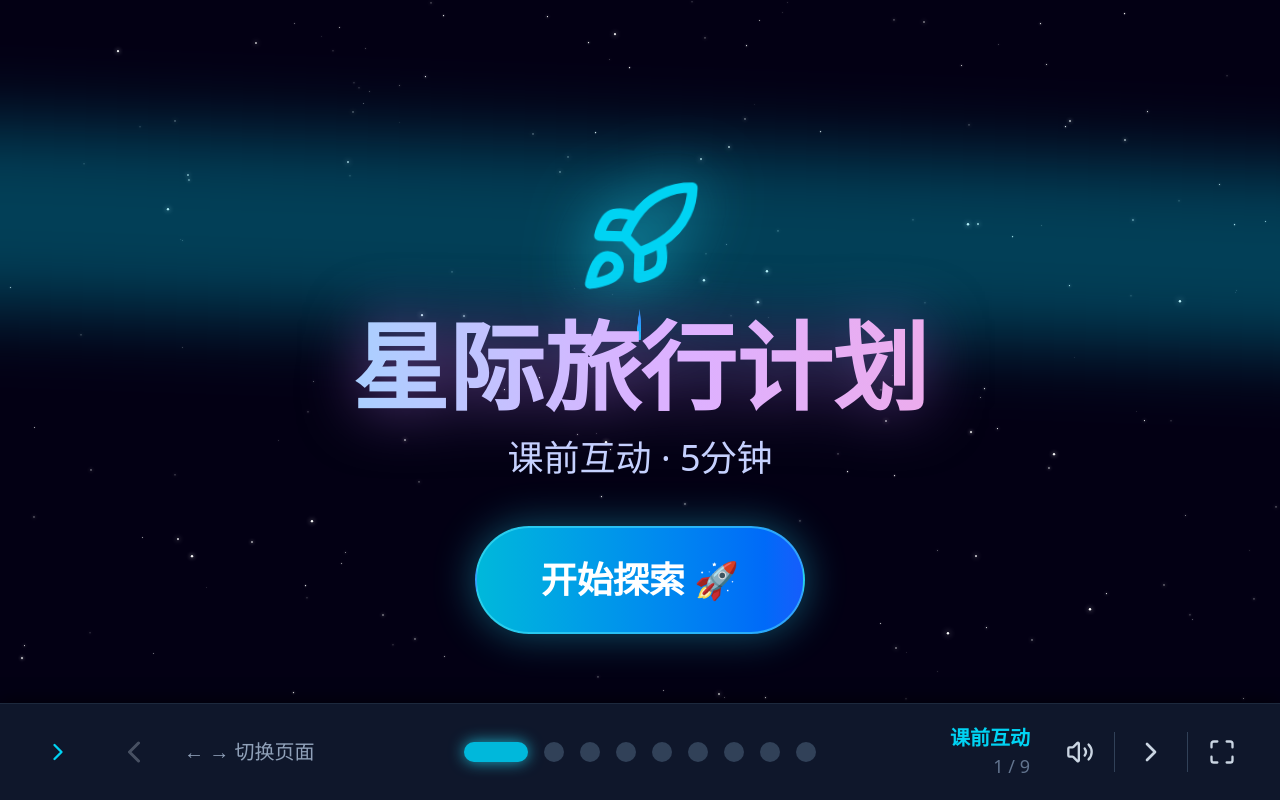
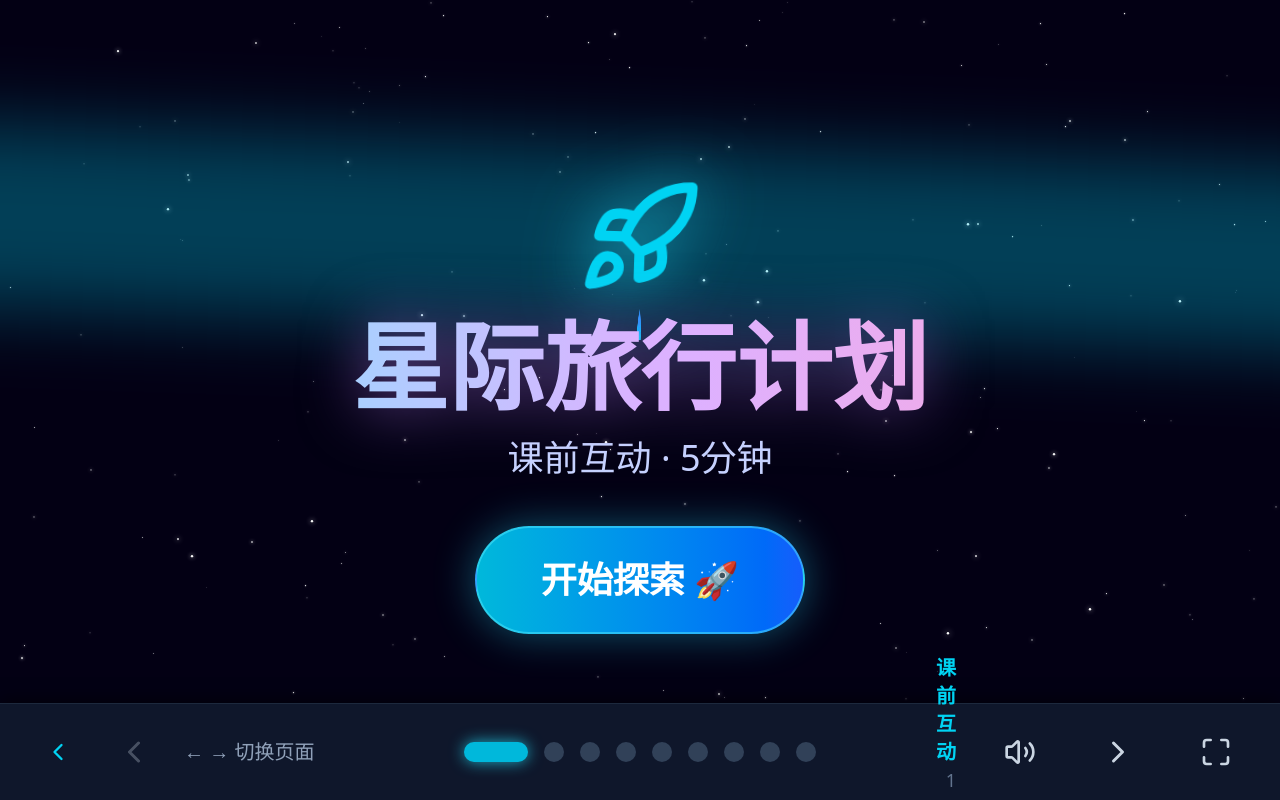
Before and after one commit to ysxx86/zbl, a React (Vite) app: page / in a window 1280 px wide. Built offline with nearby package versions, Linux system fonts and the light colour scheme.

Commit message:
fix: 修复三个UI问题
1. 底部导航栏收起时往左收，展开时往右展开，按钮都在左边
2. 模块六第4、5、6题提示不再被导航栏挡住（增加底部padding）
3. 模块六下一题按钮固定在右边居中位置

```diff
--- a/src/App.tsx
+++ b/src/App.tsx
@@ -1,6 +1,6 @@
 import { useState, useRef, useEffect, useCallback, createContext, useContext } from 'react';
 import { motion, AnimatePresence } from 'motion/react';
-import { Maximize, Minimize, ChevronLeft, ChevronRight, Volume2, VolumeX, PanelBottomClose, PanelBottomOpen } from 'lucide-react';
+import { Maximize, Minimize, ChevronLeft, ChevronRight, Volume2, VolumeX } from 'lucide-react';
 
 import Slide0Warmup from './components/Slide0Warmup';
 import Slide1Intro from './components/Slide1Intro';
@@ -135,7 +135,7 @@ export default function App() {
         ref={containerRef}
         className="w-full h-screen bg-slate-950 flex flex-col overflow-hidden font-sans"
       >
-        <div className="flex-1 relative overflow-hidden">
+        <div className="flex-1 relative overflow-hidden pb-24">
           <AnimatePresence mode="wait">
             <motion.div
               key={currentSlide}
@@ -150,21 +150,23 @@ export default function App() {
           </AnimatePresence>
         </div>
 
+        {/* 导航栏 - 收起时往左收，展开时往右展开 */}
         <motion.div
-          className="fixed bottom-0 left-0 right-0 bg-slate-900 border-t border-slate-800 shadow-[0_-4px_15px_rgba(0,0,0,0.5)] origin-right z-20"
+          className="fixed bottom-0 left-0 right-0 bg-slate-900 border-t border-slate-800 shadow-[0_-4px_15px_rgba(0,0,0,0.5)] z-20"
           animate={{
-            translateX: isNavbarCollapsed ? '100%' : 0,
+            transform: isNavbarCollapsed ? 'translateX(-100%)' : 'translateX(0)',
           }}
           transition={{ duration: 0.3, ease: "easeInOut" }}
         >
           <div className="h-24 flex items-center justify-between px-8">
             <div className="flex items-center gap-4 w-1/4">
+              {/* 收起展开按钮在左边 */}
               <button
                 onClick={toggleNavbar}
                 className="p-3 rounded-full hover:bg-slate-800 transition-colors text-cyan-400"
                 title={isNavbarCollapsed ? "展开导航栏" : "收起导航栏"}
               >
-                <ChevronRight size={28} />
+                <ChevronLeft size={28} />
               </button>
               <button
                 onClick={prevSlide}
@@ -192,7 +194,7 @@ export default function App() {
               ))}
             </div>
 
-            <div className="flex items-center justify-end gap-2 w-1/4">
+            <div className="flex items-center justify-end gap-4 w-1/4">
               <div className="text-right mr-4 hidden lg:block">
                 <p className="text-cyan-400 font-bold text-xl">{slideTitles[currentSlide]}</p>
                 <p className="text-slate-500 text-lg">{currentSlide + 1} / {TOTAL_SLIDES}</p>
@@ -200,43 +202,44 @@ export default function App() {
 
               <button
                 onClick={toggleSound}
-                className="p-3 rounded-full hover:bg-slate-800 transition-colors text-slate-300"
+                className="p-4 rounded-full hover:bg-slate-800 transition-colors text-slate-300"
                 title={soundEnabled ? "关闭音效" : "开启音效"}
               >
-                {soundEnabled ? <Volume2 size={28} /> : <VolumeX size={28} />}
+                {soundEnabled ? <Volume2 size={32} /> : <VolumeX size={32} />}
               </button>
 
-              <div className="w-px h-10 bg-slate-700"></div>
+              <div className="w-px h-12 bg-slate-700"></div>
 
               <button
                 onClick={nextSlide}
                 disabled={currentSlide === TOTAL_SLIDES - 1}
-                className="p-3 rounded-full hover:bg-slate-800 disabled:opacity-30 disabled:cursor-not-allowed transition-colors text-slate-300"
+                className="p-4 rounded-full hover:bg-slate-800 disabled:opacity-30 disabled:cursor-not-allowed transition-colors text-slate-300"
                 aria-label="下一页"
               >
-                <ChevronRight size={32} />
+                <ChevronRight size={36} />
               </button>
 
-              <div className="w-px h-10 bg-slate-700"></div>
+              <div className="w-px h-12 bg-slate-700"></div>
 
               <button
                 onClick={toggleFullscreen}
-                className="p-3 rounded-full hover:bg-slate-800 transition-colors text-slate-300"
+                className="p-4 rounded-full hover:bg-slate-800 transition-colors text-slate-300"
                 title={isFullscreen ? "退出全屏" : "全屏模式"}
               >
-                {isFullscreen ? <Minimize size={28} /> : <Maximize size={28} />}
+                {isFullscreen ? <Minimize size={32} /> : <Maximize size={32} />}
               </button>
             </div>
           </div>
         </motion.div>
 
+        {/* 收起状态下，左边的展开按钮 */}
         {isNavbarCollapsed && (
           <button
             onClick={toggleNavbar}
-            className="fixed right-0 bottom-0 p-4 bg-slate-900 border border-slate-700 rounded-l-xl hover:bg-slate-800 transition-colors text-cyan-400 shadow-lg z-30"
+            className="fixed left-0 bottom-0 p-4 bg-slate-900 border border-slate-700 rounded-r-xl hover:bg-slate-800 transition-colors text-cyan-400 shadow-lg z-30"
             title="展开导航栏"
           >
-            <ChevronLeft size={28} />
+            <ChevronRight size={28} />
           </button>
         )}
       </div>
--- a/src/components/Slide7Quiz.tsx
+++ b/src/components/Slide7Quiz.tsx
@@ -154,7 +154,7 @@ export default function Slide7Quiz() {
     <div className="flex flex-col h-full bg-slate-950 p-6 md:p-12 text-slate-100 relative overflow-hidden">
       <div className="absolute inset-0 pointer-events-none opacity-20" style={{ backgroundImage: 'radial-gradient(circle, #fff 1px, transparent 1px)', backgroundSize: '40px 40px' }}></div>
 
-      <div className="mb-10 flex flex-col md:flex-row justify-between items-start md:items-center z-10 gap-6">
+      <div className="mb-6 flex flex-col md:flex-row justify-between items-start md:items-center z-10 gap-4">
         <h2 className="text-4xl md:text-5xl font-black text-purple-400 flex items-center gap-4 drop-shadow-md">
           <HelpCircle size={48} /> 模块六：星际领航员考核
         </h2>
@@ -168,7 +168,7 @@ export default function Slide7Quiz() {
         </div>
       </div>
 
-      <div className="flex-1 flex flex-col items-center justify-center max-w-5xl mx-auto w-full z-10">
+      <div className="flex-1 flex flex-col items-center justify-start max-w-5xl mx-auto w-full z-10 overflow-y-auto pb-32">
         <AnimatePresence mode="wait">
           <motion.div key={currentQ} initial={{ opacity: 0, x: 50 }} animate={{ opacity: 1, x: 0 }} exit={{ opacity: 0, x: -50 }} className="w-full bg-slate-900/90 backdrop-blur-md p-10 md:p-14 rounded-3xl shadow-2xl border-t-8 border-purple-500 border-x border-b border-slate-700">
 
@@ -179,7 +179,7 @@ export default function Slide7Quiz() {
               {renderStars(q.difficulty)}
             </div>
 
-            <h3 className="text-3xl md:text-4xl font-bold text-slate-100 mb-12 leading-relaxed">{q.text}</h3>
+            <h3 className="text-3xl md:text-4xl font-bold text-slate-100 mb-10 leading-relaxed">{q.text}</h3>
 
             {q.type === 'choice' && (
               <div className="grid grid-cols-1 md:grid-cols-2 gap-8">
@@ -205,7 +205,7 @@ export default function Slide7Quiz() {
             )}
 
             {q.type === 'table-choice' && q.tableData && (
-              <div className="flex flex-col items-center gap-10">
+              <div className="flex flex-col items-center gap-8">
                 <table className="w-full max-w-2xl text-center border-collapse text-4xl">
                   <tbody>
                     <tr>
@@ -254,23 +254,18 @@ export default function Slide7Quiz() {
 
             <AnimatePresence>
               {showExplanation && (
-                <motion.div initial={{ opacity: 0, height: 0, marginTop: 0 }} animate={{ opacity: 1, height: 'auto', marginTop: 40 }} className="overflow-hidden">
-                  <div className={clsx("p-8 rounded-3xl text-2xl font-medium shadow-inner border-2",
+                <motion.div initial={{ opacity: 0, height: 0, marginTop: 0 }} animate={{ opacity: 1, height: 'auto', marginTop: 30 }} className="overflow-hidden">
+                  <div className={clsx("p-6 rounded-3xl text-2xl font-medium shadow-inner border-2",
                     (q.type === 'choice' && selectedOption === q.options?.find(o => o.isCorrect)?.id) || (q.type === 'fill' && isFillCorrect) || isTableChoiceCorrect
                       ? "bg-emerald-900/30 text-emerald-200 border-emerald-500/50"
                       : "bg-red-900/30 text-red-200 border-red-500/50"
                   )}>
-                    <p className="mb-4 font-bold text-3xl flex items-center gap-3">
+                    <p className="mb-3 font-bold text-2xl flex items-center gap-3">
                       {(q.type === 'choice' && selectedOption === q.options?.find(o => o.isCorrect)?.id) || (q.type === 'fill' && isFillCorrect) || isTableChoiceCorrect
-                        ? <><CheckCircle2 size={36} className="text-emerald-400"/> 回答正确！获得 {q.points} 积分 🎉</>
-                        : <><XCircle size={36} className="text-red-400"/> 回答错误！❌</>}
+                        ? <><CheckCircle2 size={32} className="text-emerald-400"/> 回答正确！获得 {q.points} 积分 🎉</>
+                        : <><XCircle size={32} className="text-red-400"/> 回答错误！❌</>}
                     </p>
                     <p className="leading-relaxed text-slate-300">{q.explanation}</p>
-                  </div>
-                  <div className="mt-10 flex justify-end">
-                    <button onClick={handleNext} className="bg-gradient-to-r from-cyan-600 to-blue-600 text-white px-10 py-5 rounded-full text-2xl font-bold hover:from-cyan-500 hover:to-blue-500 transition-all shadow-xl flex items-center gap-3 border border-cyan-400">
-                      {currentQ < questions.length - 1 ? "下一题 ➡️" : "查看最终成绩 🏆"}
-                    </button>
                   </div>
                 </motion.div>
               )}
@@ -278,6 +273,22 @@ export default function Slide7Quiz() {
           </motion.div>
         </AnimatePresence>
       </div>
+
+      {/* 下一题按钮固定在右边居中位置 */}
+      <AnimatePresence>
+        {showExplanation && (
+          <motion.div
+            initial={{ opacity: 0, x: 50 }}
+            animate={{ opacity: 1, x: 0 }}
+            exit={{ opacity: 0, x: 50 }}
+            className="fixed right-8 top-1/2 -translate-y-1/2 z-20"
+          >
+            <button onClick={handleNext} className="bg-gradient-to-r from-cyan-600 to-blue-600 text-white px-8 py-5 rounded-full text-2xl font-bold hover:from-cyan-500 hover:to-blue-500 transition-all shadow-xl flex items-center gap-3 border border-cyan-400">
+              {currentQ < questions.length - 1 ? "下一题 ➡️" : "查看成绩 🏆"}
+            </button>
+          </motion.div>
+        )}
+      </AnimatePresence>
     </div>
   );
 }
```
Also changed, not shown: 1 other file (tests, documents, lock files or other folders).
